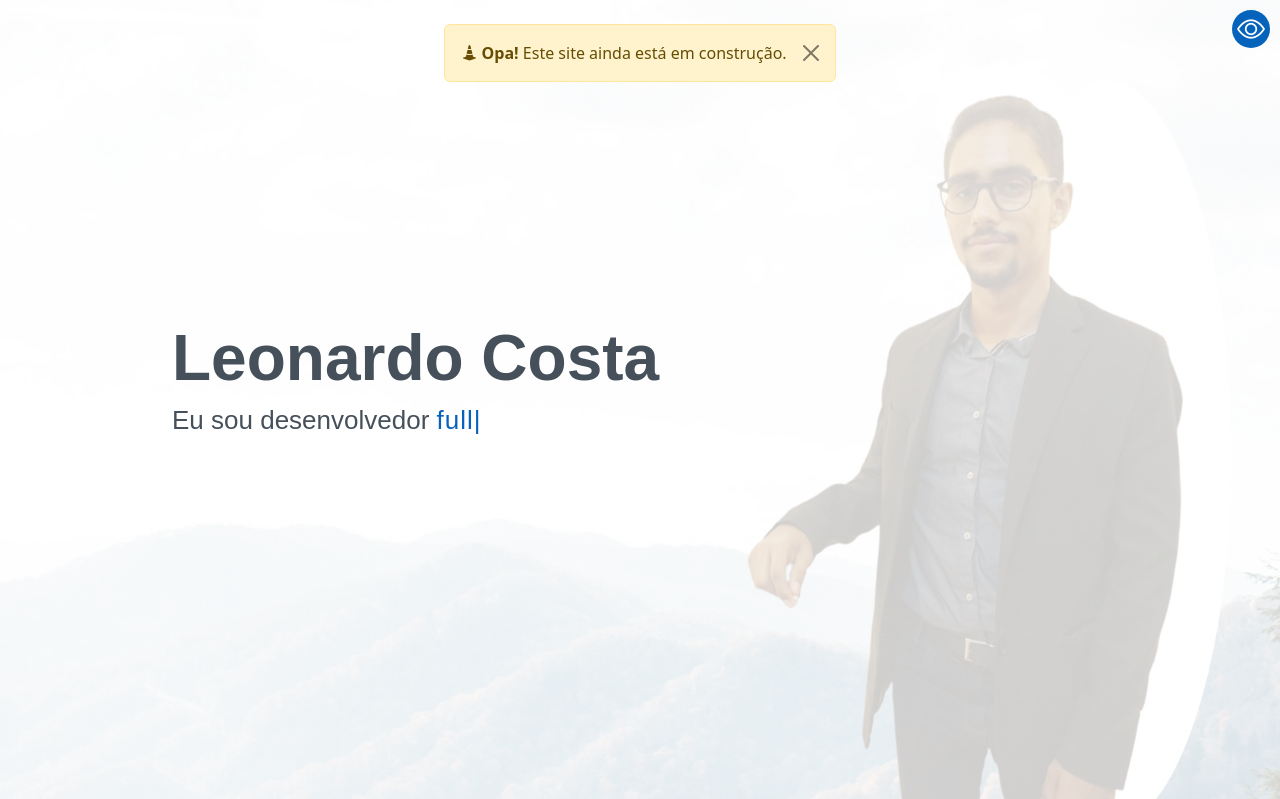
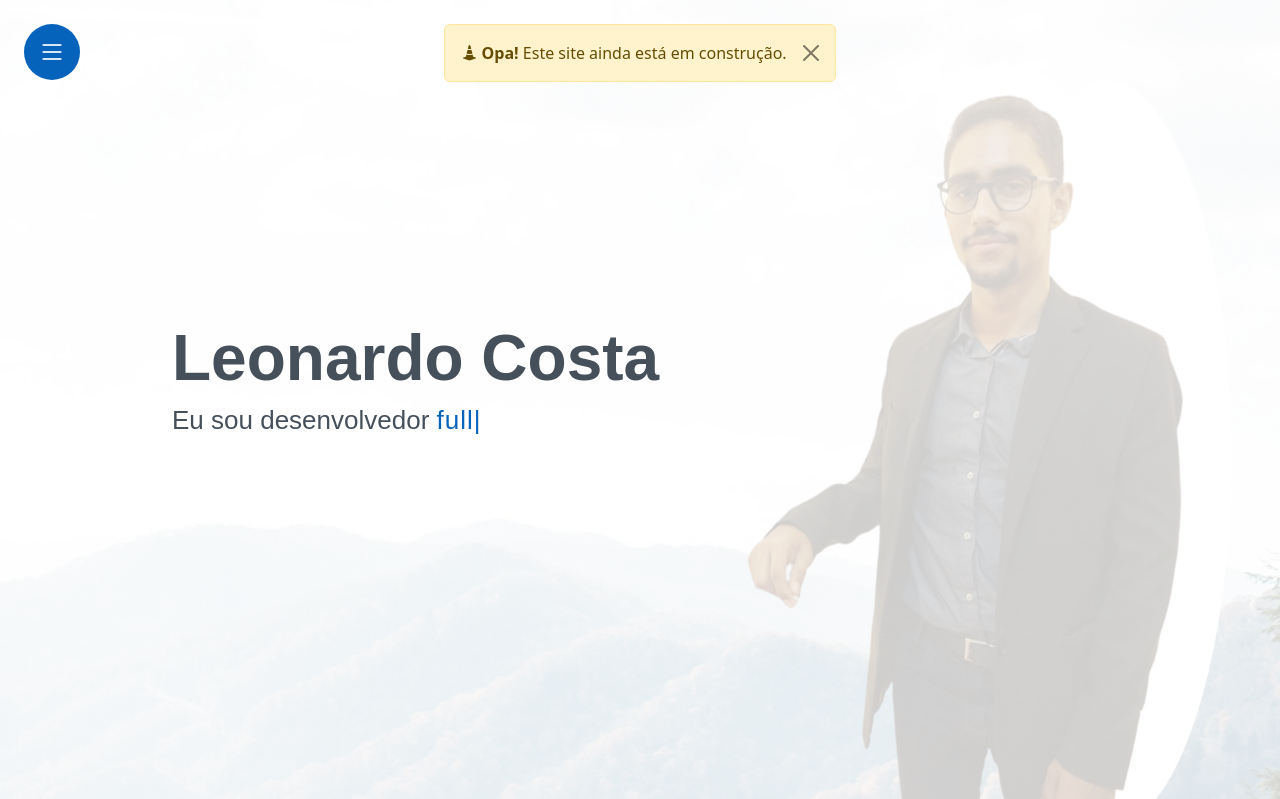
Before and after one commit to leon-rdo/LeonardoCosta, a Django app: page / in a window 1280 px wide. Shown: the top 799 px of the page. Run offline with Django 5.2, Linux system fonts and the light colour scheme; data that the repository does not hold is empty.

Commit message:
feat: refactor navbar btn toggle

```diff
--- a/static/themes/MyResume/assets/css/style.css
+++ b/static/themes/MyResume/assets/css/style.css
@@ -118,7 +118,7 @@ h6 {
 #offcanvasHeader {
   z-index: 9997;
   transition: all 0.5s;
-  width: 220px;
+  width: 175px;
   background: 0;
   border: 0
 }
@@ -223,8 +223,8 @@ h6 {
 
 .nav-toggle-button {
   position: fixed;
-  left: 10px;
-  bottom: 10px;
+  left: 1.5rem;
+  bottom: 1.5rem;
   z-index: 9998;
   border: 0;
   font-size: 28px;
@@ -234,14 +234,16 @@ h6 {
   cursor: pointer;
   padding: 5px;
   background-color: #0563bb;
+  width: 56px;
+  height: 56px;
 }
 
-@media (min-width: 992px) {
+@media (min-width: 768px) {
   .nav-toggle-button {
-    left: unset;
+    left: 1.5rem;
     bottom: unset;
-    right: 10px;
-    top: 10px;
+    right: unset;
+    top: 1.5rem;
   }
 }
 
--- a/templates/base.html
+++ b/templates/base.html
@@ -39,16 +39,16 @@
 
 <body>
   <!-- ======= nav toggle button ======= -->
-  <button class="nav-toggle-button rounded-circle" type="button" data-bs-toggle="offcanvas" data-bs-target="#offcanvasHeader" aria-controls="offcanvasHeader">
-    <i class="bi bi-eye"></i>
+  <button class="nav-toggle-button rounded-circle" type="button" data-bs-toggle="offcanvas" data-bs-target="#offcanvasHeader" aria-controls="offcanvasHeader" >
+    <i class="bi bi-list"></i>
   </button>
 
   <!-- ======= Header ======= -->
   <header id="offcanvasHeader" class="d-flex flex-column justify-content-center offcanvas offcanvas-start" data-bs-scroll="true" data-bs-backdrop="false" tabindex="-1" aria-labelledby="offcanvasHeaderLabel">
 
-    <nav id="navbar" class="navbar nav-menu mx-4">
+    <nav id="navbar" class="navbar nav-menu ms-4">
     <ul>
-        <li><a href="{% url "home:index" %}#hero" class="nav-link scrollto active"><i class="bi bi-house"></i> <span>Início</span></a></li>
+        <li><a href="{% url 'home:index' %}#hero" class="nav-link scrollto active"><i class="bi bi-house"></i> <span>Início</span></a></li>
         <li><a href="#about" class="nav-link scrollto"><i class="bi bi-person"></i> <span>Sobre</span></a></li>
         <li><a href="#resume" class="nav-link scrollto"><i class="bi bi-file-earmark-text"></i> <span>Resumo</span></a></li>
         <li><a href="#portfolio" class="nav-link scrollto"><i class="bi bi-journal-code"></i> <span>Portfólio</span></a></li>
@@ -106,6 +106,9 @@
 
   <!-- Bootstrap JS -->
   <script src="https://cdn.jsdelivr.net/npm/bootstrap@5.3.2/dist/js/bootstrap.bundle.min.js" integrity="sha384-C6RzsynM9kWDrMNeT87bh95OGNyZPhcTNXj1NW7RuBCsyN/o0jlpcV8Qyq46cDfL" crossorigin="anonymous"></script>
+  <script src="https://cdn.jsdelivr.net/npm/@popperjs/core@2.11.8/dist/umd/popper.min.js" integrity="sha384-I7E8VVD/ismYTF4hNIPjVp/Zjvgyol6VFvRkX/vR+Vc4jQkC+hVqc2pM8ODewa9r" crossorigin="anonymous"></script>
+  <script src="https://cdn.jsdelivr.net/npm/bootstrap@5.3.3/dist/js/bootstrap.min.js" integrity="sha384-0pUGZvbkm6XF6gxjEnlmuGrJXVbNuzT9qBBavbLwCsOGabYfZo0T0to5eqruptLy" crossorigin="anonymous"></script>
+
 
   <!-- Extra -->
   {% block extra_script %}{% endblock extra_script %}
```
Also changed, not shown: static/themes/MyResume/assets/js/main.js (+51 -7 lines).
